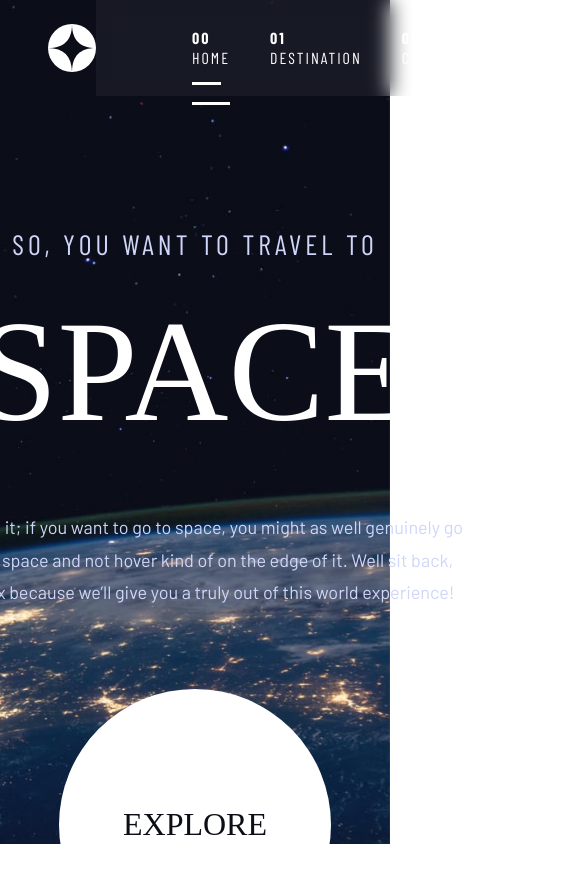
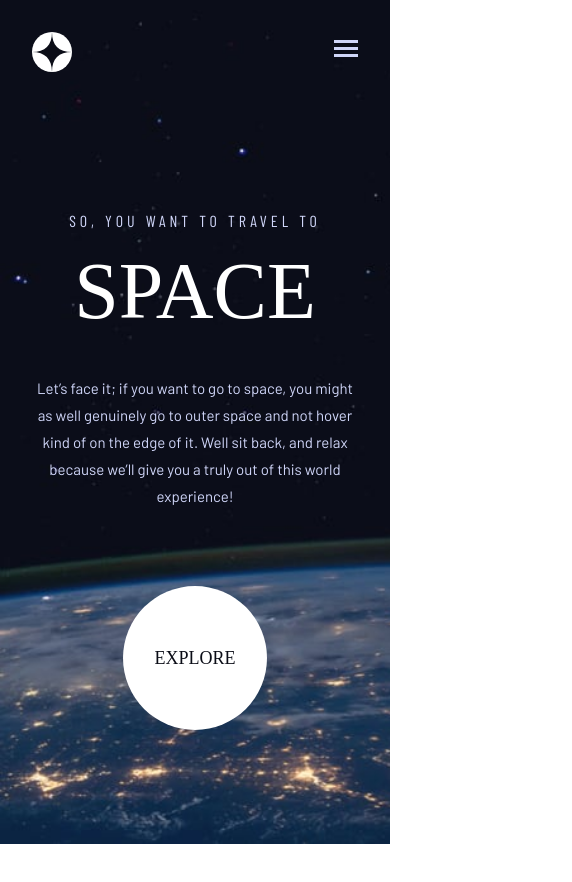
Before and after one commit to AAAnanastya/space-travel-website, a React (Create React App) app: page / in a window 390 px wide. Shown: the top 882 px of the page, 572 px wide, since content can reach past the window. After the commit the page ends 844 px from the top, so only its background shows below. Built offline with nearby package versions, Linux system fonts and the light colour scheme; a web font is replaced by a local one.

Commit message:
Add mobile adaptive home page

```diff
--- a/src/components/HomeHero.jsx
+++ b/src/components/HomeHero.jsx
@@ -7,7 +7,7 @@ export default function HomeHero({ subtitle, title, onButtonClick, children }) {
       <div className={styles['representation-container']}>
         <h5>{subtitle}</h5>
         <h1>{title}</h1>
-        <p className="p-4">{children}</p>
+        <p>{children}</p>
       </div>
       <Button style={styles['hero-button']} onClick={onButtonClick}>
         EXPLORE
--- a/src/components/HomeHero.module.css
+++ b/src/components/HomeHero.module.css
@@ -37,11 +37,52 @@
   outline-color: var(--color-white-15);
 }
 
+p {
+  font-family: 'Barlow', sans-serif;
+  line-height: 180%;
+  font-size: 18px;
+  color: var(--color-blue-300);
+}
+
+/* Phones and portrait tablets */
+@media (max-width: 767px) {
+  .hero-container {
+    flex-direction: column;
+    height: auto;
+    width: 90%;
+    justify-content: center;
+    align-items: center;
+    text-align: center;
+    height: 90%;
+    gap: 10%;
+    margin: 7rem 0 0;
+  }
+  .representation-container {
+    width: 20.438rem;
+  }
+
+  .hero-button {
+    height: 9rem;
+    width: 9rem;
+    font-size: 18px;
+  }
+
+  h5 {
+    font-size: 16px;
+  }
+
+  h1 {
+    font-size: 80px;
+  }
+
+  p {
+    font-size: 15px;
+    margin-bottom: 0;
+  }
+}
+
 /* Tablet adapive */
-@media (max-width: 991px) {
-  .home-page-container::before {
-    background-image: url(../../public/assets/home/background-home-tablet.jpg);
-  }
+@media (min-width: 768px) and (max-width: 991px) {
   .hero-container {
     flex-direction: column;
     justify-content: center;
@@ -64,7 +105,8 @@
 @media (min-width: 1300px) and (max-width: 1599px) {
   .hero-container {
     max-width: 1100px;
-    margin: 24.75rem 10.313rem 8rem;
+    margin: 24.75rem 10.313rem;
+    padding-bottom: 8rem;
   }
 }
 /* Large desk screen adapive */
--- a/src/components/MainNavigation.jsx
+++ b/src/components/MainNavigation.jsx
@@ -1,32 +1,70 @@
 import { NavLink } from 'react-router-dom';
 import styles from './MainNavigation.module.css';
+import { useEffect, useState } from 'react';
 
-const listStyle = ({ isActive }) => `${isActive ? styles.active : ''} ${styles.list}`; // Используйте объект стилей
+const listStyle = ({ isActive }) => `${isActive ? styles.active : ''} ${styles.list}`;
 
 export default function MainNavigation() {
+  const [isMobile, setIsMobile] = useState(window.innerWidth <= 767);
+  const [menuOpened, setMenuOpened] = useState(window.innerWidth < 767);
+
+  useEffect(() => {
+    const handleResize = () => {
+      setIsMobile(window.innerWidth <= 767);
+      setMenuOpened(window.innerWidth > 767);
+    };
+
+    window.addEventListener('resize', handleResize);
+
+    handleResize();
+
+    return () => {
+      window.removeEventListener('resize', handleResize);
+    };
+  }, []);
+
+  function menuOpener() {
+    setMenuOpened(!menuOpened);
+    console.log('click');
+  }
+
   return (
     <header>
       <img src={`${process.env.PUBLIC_URL}/assets/shared/logo.svg`} alt="Logo" />
       <hr className={styles.styledLine} />
-      <nav>
+      {isMobile && !menuOpened && (
+        <div className={styles['burger-menu']} onClick={menuOpener}>
+          <span></span>
+          <span></span>
+          <span></span>
+        </div>
+      )}
+      <nav className={menuOpened ? styles.open : ''}>
+        {isMobile && (
+          <div className={styles['burger-menu']} onClick={menuOpener}>
+            <span></span>
+            <span></span>
+            <span></span>
+          </div>
+        )}
         <ul>
           <li>
-            <NavLink to="/" className={listStyle}>
+            <NavLink to="/" className={listStyle} onClick={menuOpener}>
               <b>00</b>&ensp;HOME
             </NavLink>
           </li>
           <li>
-            <NavLink to="/destination" className={listStyle}>
+            <NavLink to="/destination" className={listStyle} onClick={menuOpener}>
               <b>01</b>&ensp;DESTINATION
             </NavLink>
           </li>
           <li>
-            <NavLink to="/crew" className={listStyle}>
+            <NavLink to="/crew" className={listStyle} onClick={menuOpener}>
               <b>02</b>&ensp;CREW
             </NavLink>
           </li>
           <li>
-            <NavLink to="/technology" className={listStyle}>
+            <NavLink to="/technology" className={listStyle} onClick={menuOpener}>
               <b>03</b>&ensp;TECHNOLOGY
             </NavLink>
           </li>
--- a/src/components/MainNavigation.module.css
+++ b/src/components/MainNavigation.module.css
@@ -63,8 +63,108 @@ header nav ul {
   margin-left: 11rem;
 }
 
+/* Burger menu */
+
+.burger-menu {
+  position: absolute;
+  top: 2.5rem;
+  right: 0;
+  display: flex;
+  flex-direction: column;
+  align-items: end;
+  justify-content: center;
+  margin-right: 2rem;
+  gap: 0.25rem;
+  width: fit-content;
+  z-index: 1;
+}
+
+.burger-menu span {
+  height: 0.188rem;
+  width: 1.5rem;
+  background-color: var(--color-blue-300);
+}
+
+/* Phones and portrait tablets */
+@media (max-width: 767px) {
+  header {
+    margin: 0;
+    width: 100vw;
+    height: 100vh;
+    align-items: flex-start;
+    position: relative;
+    overflow: hidden;
+  }
+
+  header img {
+    width: 2.5rem;
+    height: 2.5rem;
+    margin: 2rem 0 0 2rem;
+  }
+
+  header nav {
+    position: absolute;
+    align-items: flex-start;
+    right: 0;
+    top: 0;
+    width: 70%;
+    height: 100vh;
+    background-color: transparent;
+    backdrop-filter: blur(30px);
+    transform: translateX(100%);
+    opacity: 0;
+    transition: transform 0.6s ease, opacity 0.3s ease;
+  }
+
+  header nav.open {
+    transform: translateX(0);
+    opacity: 1;
+  }
+
+  header nav.open span:nth-child(1) {
+    transform: rotate(45deg) translate(5px, 5px);
+  }
+
+  header nav.open span:nth-child(2) {
+    opacity: 0;
+  }
+
+  header nav.open span:last-child {
+    transform: rotate(-45deg) translate(5px, -5px);
+  }
+
+  header nav ul {
+    margin-top: 9rem;
+    flex-direction: column;
+    gap: 2rem;
+    width: 100%;
+  }
+
+  .list {
+    display: block;
+    border-bottom: none;
+    padding: 0;
+    border-right: 3px solid transparent;
+    transition: border-right 0.3s ease;
+  }
+
+  .list:hover {
+    border-bottom: none;
+    border-right: 3px solid var(--color-white-50);
+  }
+
+  .active {
+    border-bottom: none;
+    border-right: 3px solid var(--color-white);
+  }
+
+  .styledLine {
+    display: none;
+  }
+}
+
 /* Tablet adapive */
-@media (max-width: 991px) {
+@media (min-width: 768px) and (max-width: 991px) {
   header {
     margin: 0;
   }
--- a/src/index.css
+++ b/src/index.css
@@ -2,7 +2,7 @@
 body {
   margin: 0;
   padding: 0;
-  width: 100%;
+  width: 100vw;
   overscroll-behavior: none;
 }
 
--- a/src/pages/Crew.module.css
+++ b/src/pages/Crew.module.css
@@ -4,11 +4,11 @@
   top: 0;
   left: 0;
   width: 100%;
-  height: auto;
+  height: 100vh;
 
   &::before {
     content: '';
-    position: absolute;
+    position: fixed;
     top: 0;
     left: 0;
     width: 100%;
--- a/src/pages/Destination.module.css
+++ b/src/pages/Destination.module.css
@@ -4,11 +4,11 @@
   top: 0;
   left: 0;
   width: 100%;
-  height: au;
+  height: 100vh;
 
   &::before {
     content: '';
-    position: absolute;
+    position: fixed;
     top: 0;
     left: 0;
     width: 100%;
--- a/src/pages/Home.module.css
+++ b/src/pages/Home.module.css
@@ -4,11 +4,11 @@
   top: 0;
   left: 0;
   width: 100%;
-  min-height: 100vh;
+  height: 100%;
 
   &::before {
     content: '';
-    position: absolute;
+    position: fixed;
     top: 0;
     left: 0;
     width: 100%;
@@ -22,8 +22,20 @@
   }
 }
 
+/* Phones and portrait tablets */
+@media (max-width: 767px) {
+  .home-page-container {
+    overflow: hidden;
+    display: flex;
+    justify-content: center;
+  }
+  .home-page-container::before {
+    background-image: url(../../public/assets/home/background-home-mobile.jpg);
+  }
+}
+
 /* Tablet adapive */
-@media (max-width: 991px) {
+@media (min-width: 768px) and (max-width: 991px) {
   .home-page-container::before {
     background-image: url(../../public/assets/home/background-home-tablet.jpg);
   }
--- a/src/pages/Technology.module.css
+++ b/src/pages/Technology.module.css
@@ -7,7 +7,7 @@
 
   &::before {
     content: '';
-    position: absolute;
+    position: fixed;
     top: 0;
     left: 0;
     width: 100%;
```
